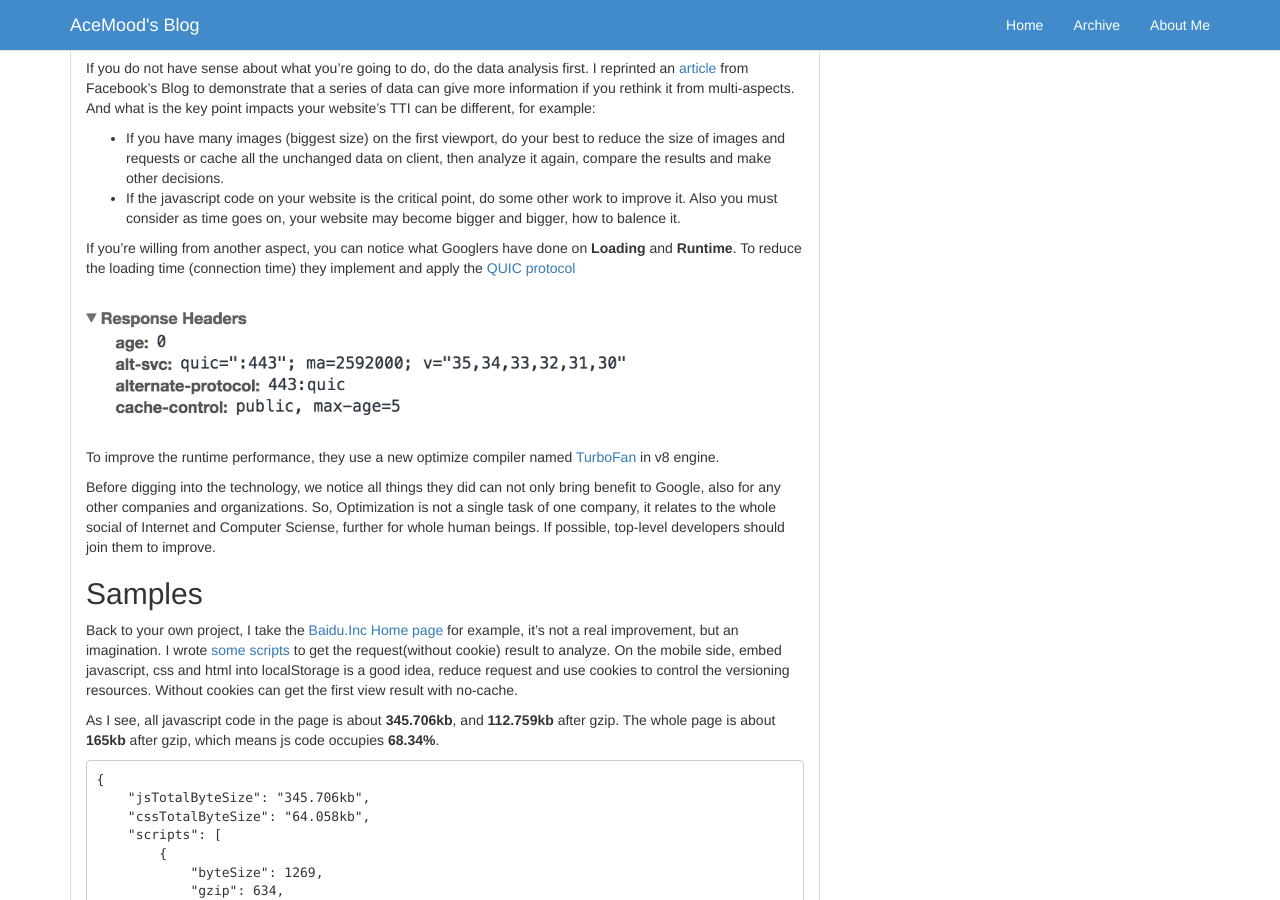
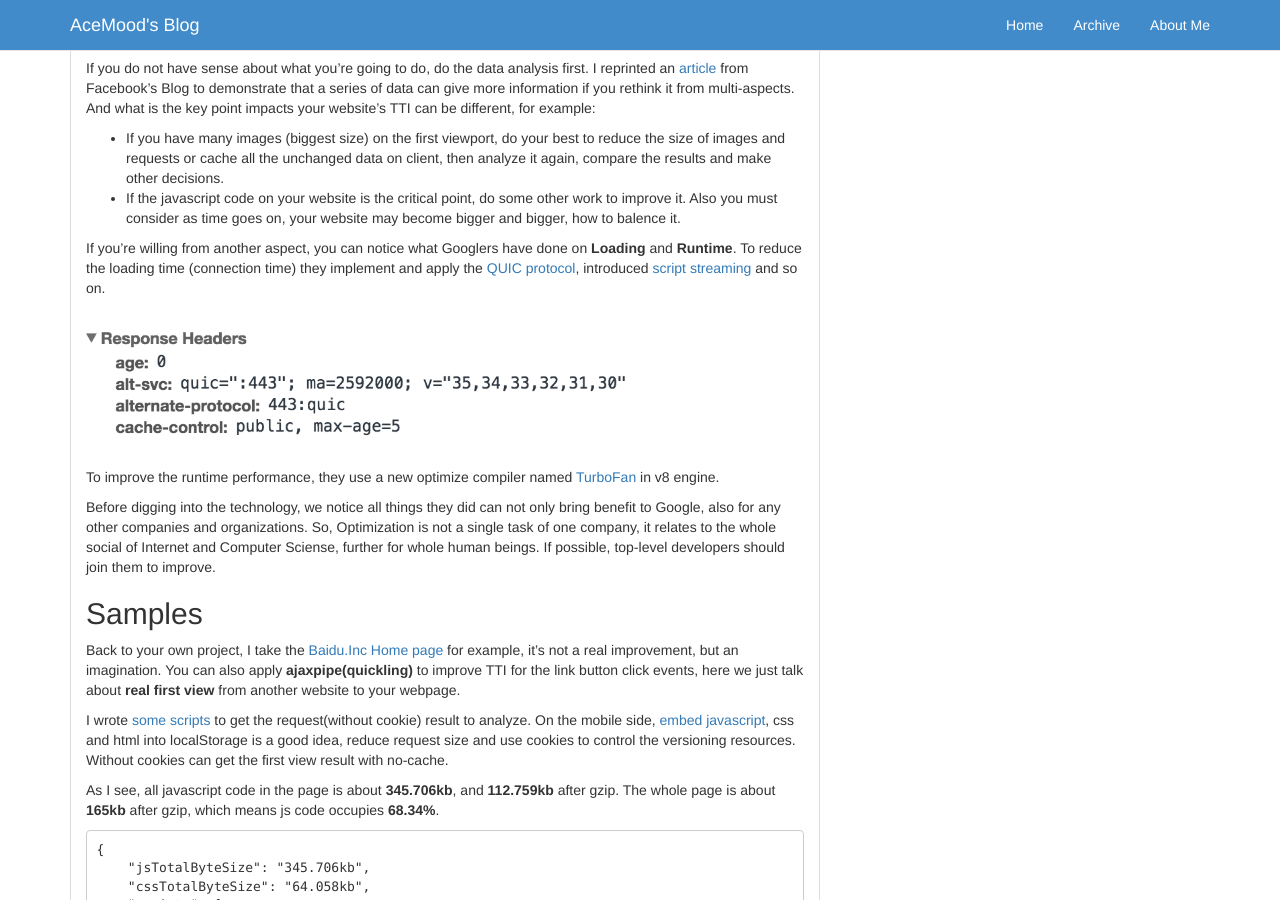
Before and after one commit to AceMood/AceMood.github.io, a Jekyll site: the page built from _posts/2016-08-01-what-am-i-talking-about-when-i-say-tti-optimization.md, in a window 1280 px wide and 900 px high, scrolled down 1132 px. Built offline with Jekyll 4.4.1, drawn with Linux system fonts in a browser that asks for light colours.

Commit message:
update info

```diff
--- a/_posts/2016-08-01-what-am-i-talking-about-when-i-say-tti-optimization.md
+++ b/_posts/2016-08-01-what-am-i-talking-about-when-i-say-tti-optimization.md
@@ -32,7 +32,7 @@ If you do not have sense about what you're going to do, do the data analysis fir
 * If you have many images (biggest size) on the first viewport, do your best to reduce the size of images and requests or cache all the unchanged data on client, then analyze it again, compare the results and make other decisions.
 * If the javascript code on your website is the critical point, do some other work to improve it. Also you must consider as time goes on, your website may become bigger and bigger, how to balence it.
 
-If you're willing from another aspect, you can notice what Googlers have done on **Loading** and **Runtime**. To reduce the loading time (connection time) they implement and apply the [QUIC protocol](https://www.chromium.org/quic)
+If you're willing from another aspect, you can notice what Googlers have done on **Loading** and **Runtime**. To reduce the loading time (connection time) they implement and apply the [QUIC protocol](https://www.chromium.org/quic), introduced [script streaming](http://blog.chromium.org/2015/03/new-javascript-techniques-for-rapid.html) and so on.
 
 <img src="/assets/images/20160801/002.png" alt="fb" style="width: 80%; height: auto; positon:relative; margin: 20px auto;" />
 
@@ -42,7 +42,9 @@ Before digging into the technology, we notice all things they did can not only b
 
 ## Samples
 
-Back to your own project, I take the [Baidu.Inc Home page](https://m.baidu.com/s?word=%E4%B8%8A%E6%B5%B7) for example, it's not a real improvement, but an imagination. I wrote [some scripts](https://github.com/AceMood/htmlAnalyzer) to get the request(without cookie) result to analyze. On the mobile side, embed javascript, css and html into localStorage is a good idea, reduce request and use cookies to control the versioning resources. Without cookies can get the first view result with no-cache.
+Back to your own project, I take the [Baidu.Inc Home page](https://m.baidu.com/s?word=%E4%B8%8A%E6%B5%B7) for example, it's not a real improvement, but an imagination. You can also apply **ajaxpipe(quickling)** to improve TTI for the link button click events, here we just talk about **real first view** from another website to your webpage.
+
+I wrote [some scripts](https://github.com/AceMood/htmlAnalyzer) to get the request(without cookie) result to analyze. On the mobile side, [embed javascript](https://developers.google.com/speed/docs/insights/BlockingJS), css and html into localStorage is a good idea, reduce request size and use cookies to control the versioning resources. Without cookies can get the first view result with no-cache.
 
 As I see, all javascript code in the page is about **345.706kb**, and **112.759kb** after gzip. The whole page is about **165kb** after gzip, which means js code occupies **68.34%**.
 
```
